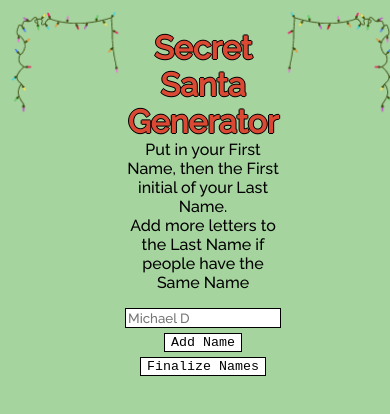
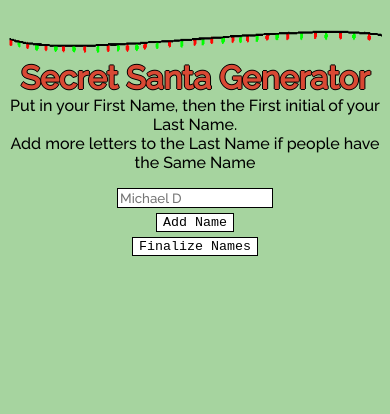
Before and after one commit to evan-ebert17/SecretSanta, a plain HTML site: page index.html in a window 390 px wide. Drawn offline with Linux system fonts and the light colour scheme.

Commit message:
added new gif for smaller screens, other one does not look good small

```diff
--- a/assets/santa.css
+++ b/assets/santa.css
@@ -10,13 +10,10 @@
 * {
     font-family: 'Raleway', sans-serif;
     color: var(--fontcolor);
-    background-color: var(--bgcolor);
 }
 
 body {
-    width: 100%;
-    height: 100%;
-    overflow: hidden;
+    background-color: var(--bgcolor);
 }
 
 .titleDiv {
@@ -38,7 +35,6 @@ body {
 .mainContentBox {
     display: flex;
     flex-direction: row;
-    /* align-items: center; */
     max-width: 100%;
 }
 
@@ -61,6 +57,10 @@ body {
 
 .lights {
     width: 100%;
+}
+
+.altGif {
+    display: none;
 }
 
 #lights180 {
@@ -131,7 +131,17 @@ button:hover {
     background-color: #BFDBF7;
 }
 
-@media all and (max-width: 608px) {
+@media all and (max-width: 623px) {
+    .altGif {
+        display: flex;
+        flex-direction: column;
+        height: 30px;
+    }
+
+    .christmasBanner {
+        max-width: 100%;
+    }
+
     .inputSection {
         display: flex;
         flex-direction: column;
@@ -148,6 +158,14 @@ button:hover {
     #pRemove {
         text-align: center;
     }
+
+    .leftDiv{
+        display: none;
+    }
+
+    .rightDiv{
+        display: none;
+    }
 }
 
 @media all and (max-width: 978px){
--- a/assets/santa.js
+++ b/assets/santa.js
@@ -49,7 +49,6 @@ function secretSanta() {
             var inputFixed2 = capitalizeFirstLetter(creInp.value);
             const itemArr = nameArray.indexOf(inputFixed2);
             if (nameArray.includes(inputFixed2) && itemArr > -1) {
-                console.log('namein')
                 scramblArray.push(nameArray[itemArr]);
                 nameArray.splice(itemArr, 1);
                 const randomElement = nameArray[Math.floor(Math.random() * nameArray.length)];
@@ -67,7 +66,6 @@ function secretSanta() {
                 creInp.value = '';
                 hideSecret();
             } else {
-                console.log('nameout');
                 const randomElement = nameArray[Math.floor(Math.random() * nameArray.length)];
                 var secretName = document.createElement('h2');
                 secretName.textContent = randomElement;
@@ -81,7 +79,6 @@ function secretSanta() {
                 creInp.value = '';
                 hideSecret();
             }
-
         })
     }
 };
--- a/index.html
+++ b/index.html
@@ -13,9 +13,12 @@
 </head>
 
 <body>
+    <div class="altGif">
+        <img class="christmasBanner" src="assets/imgAssets/christmasBanner.gif" alt="2004 Style Web Lights Banner">
+    </div>
     <div class="mainContentBox">
         <div class="leftDiv">
-            <img class="lights" src="assets/imgAssets/shitlights.gif" alt="2004 Web Lights">
+            <img class="lights" src="assets/imgAssets/lights.gif" alt="2004 Style Web Lights LEFT">
         </div>
         <div class="midContent">
             <div class="titleDiv">
@@ -35,19 +38,18 @@
                 <button id="nameSubmit">Finalize Names</button>
             </div>
             <div id="scrambleDivTitle">
-
+                <!-- instructions -->
             </div>
             <div id="scrambleDiv">
-                <!-- input(persondoingsName) -->
-                <!-- button(next) -->
-
+                <!--input(persondoingsName) -->
+                <!--button(next) -->
             </div>
             <div id="importantName">
-
+                <!--person you're secretSanta-ing-->
             </div>
         </div>
         <div class="rightDiv">
-            <img class="lights" id="lights180" src="assets/imgAssets/shitlights.gif" alt="2004 Web Lights">
+            <img class="lights" id="lights180" src="assets/imgAssets/lights.gif" alt="2004 Style Web Lights RIGHT">
         </div>
     </div>
     <script src="assets/santa.js"></script>
```
Also changed, not shown: assets/imgAssets/christmasBanner.gif (added), assets/imgAssets/lights.gif (renamed from assets/imgAssets/shitlights.gif).
